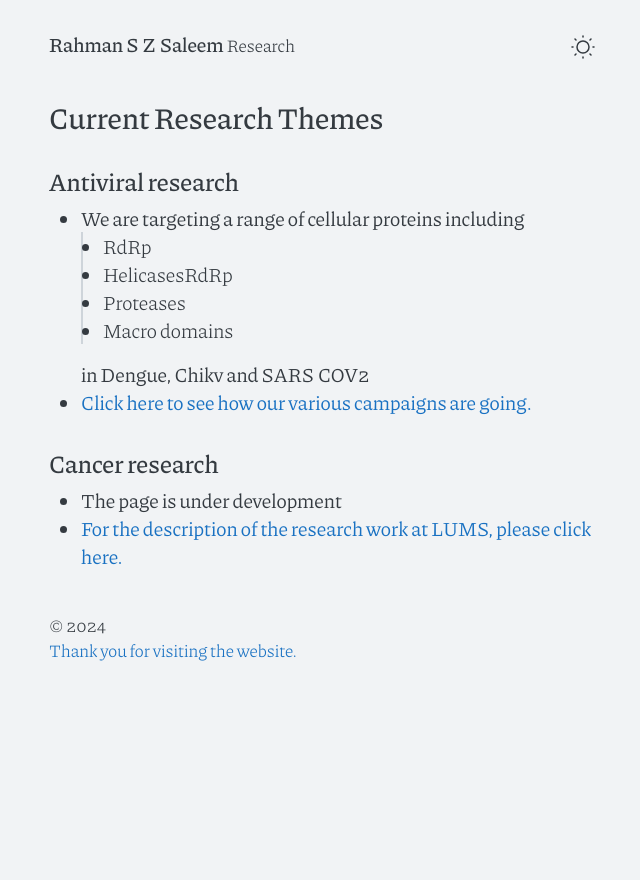
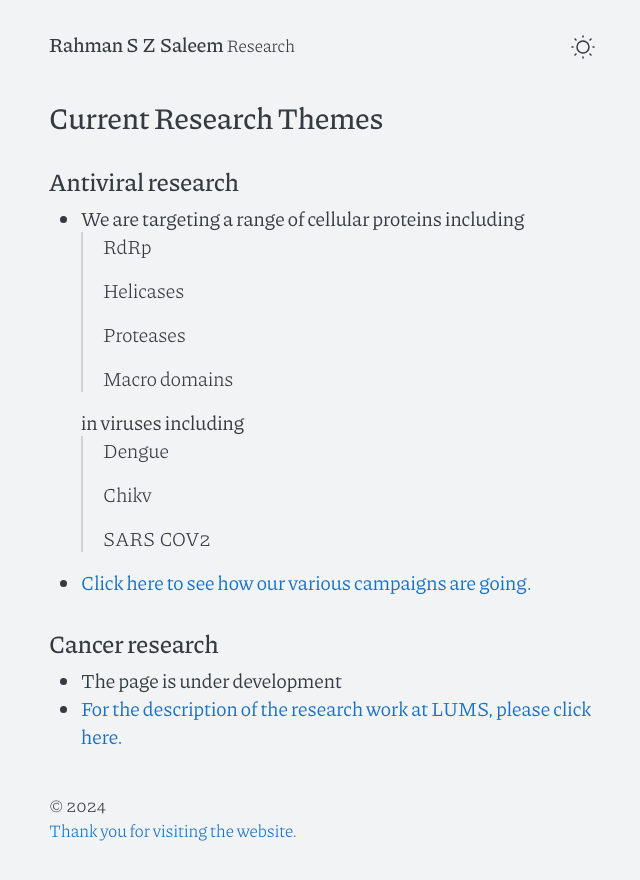
Before and after one commit to rahmanszsaleem/rahmanszsaleem.github.io, a Jekyll site: the page research.html, which Jekyll copies as it is, in a window 1280 px wide. Shown: the top 880 px of the page, without its empty margins (318-958 px from the left). Built offline with Jekyll 4.4.1, drawn with Linux system fonts in a browser that asks for light colours.

Commit message:
Update research.html

```diff
--- a/research.html
+++ b/research.html
@@ -68,14 +68,21 @@
 <div class="Antiviral research">
   <h2>Antiviral research</h2>
   <ul>
-    <li>We are targeting a range of cellular proteins including
+    <li>
+      We are targeting a range of cellular proteins including
       <blockquote>
-     <li> RdRp</li>
- <li> HelicasesRdRp</li>
- <li> Proteases</li>
- <li> Macro domains </li>
+     <p> RdRp</p>
+ <p> Helicases</p>
+ <p> Proteases</p>
+ <p> Macro domains </p>
   </blockquote>
-      in Dengue, Chikv and SARS COV2</li>
+      in viruses including
+      <blockquote>
+     <p> Dengue</p>
+ <p> Chikv</p>
+ <p> SARS COV2</p>
+  </blockquote>
+    </li>
     <li>
             <a href="https://tinyurl.com/READDIAC">Click here to see how our various campaigns are going.</a>
 </li>
```
